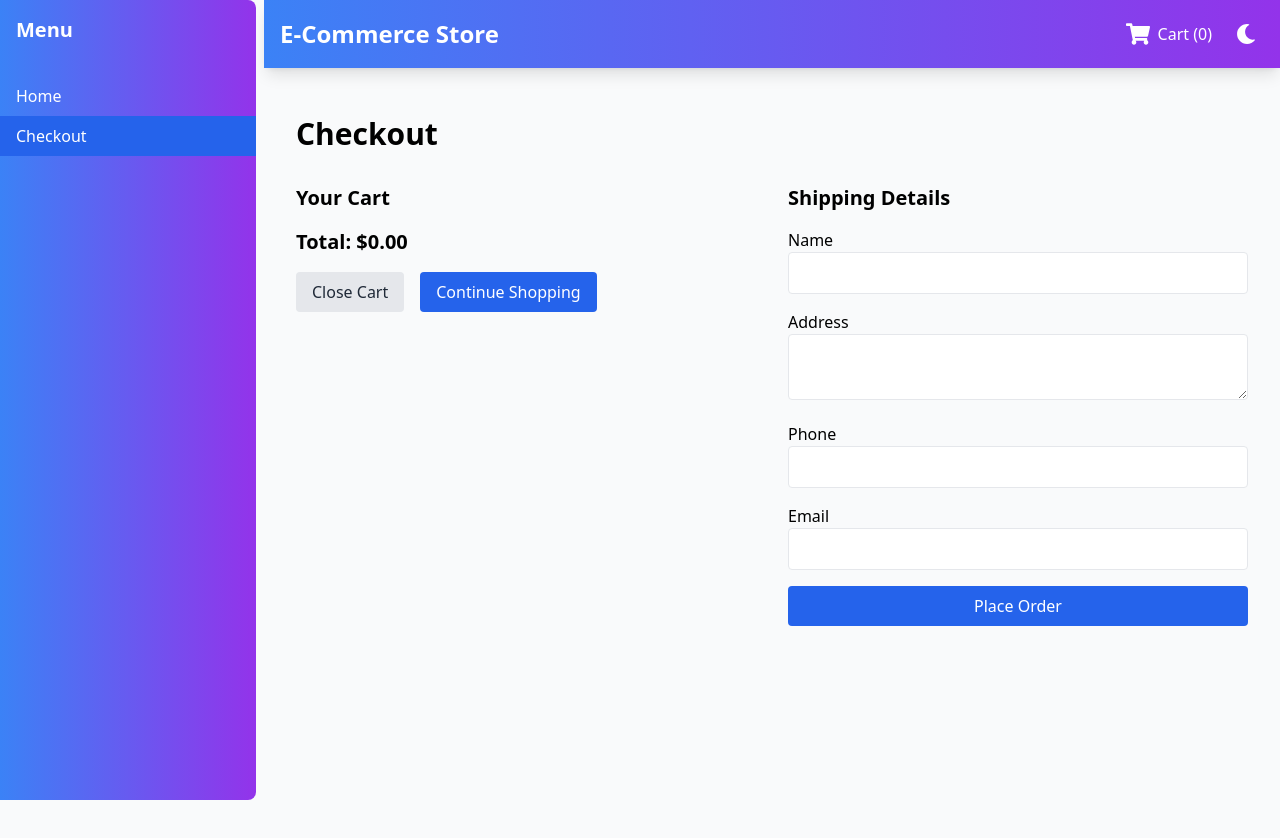
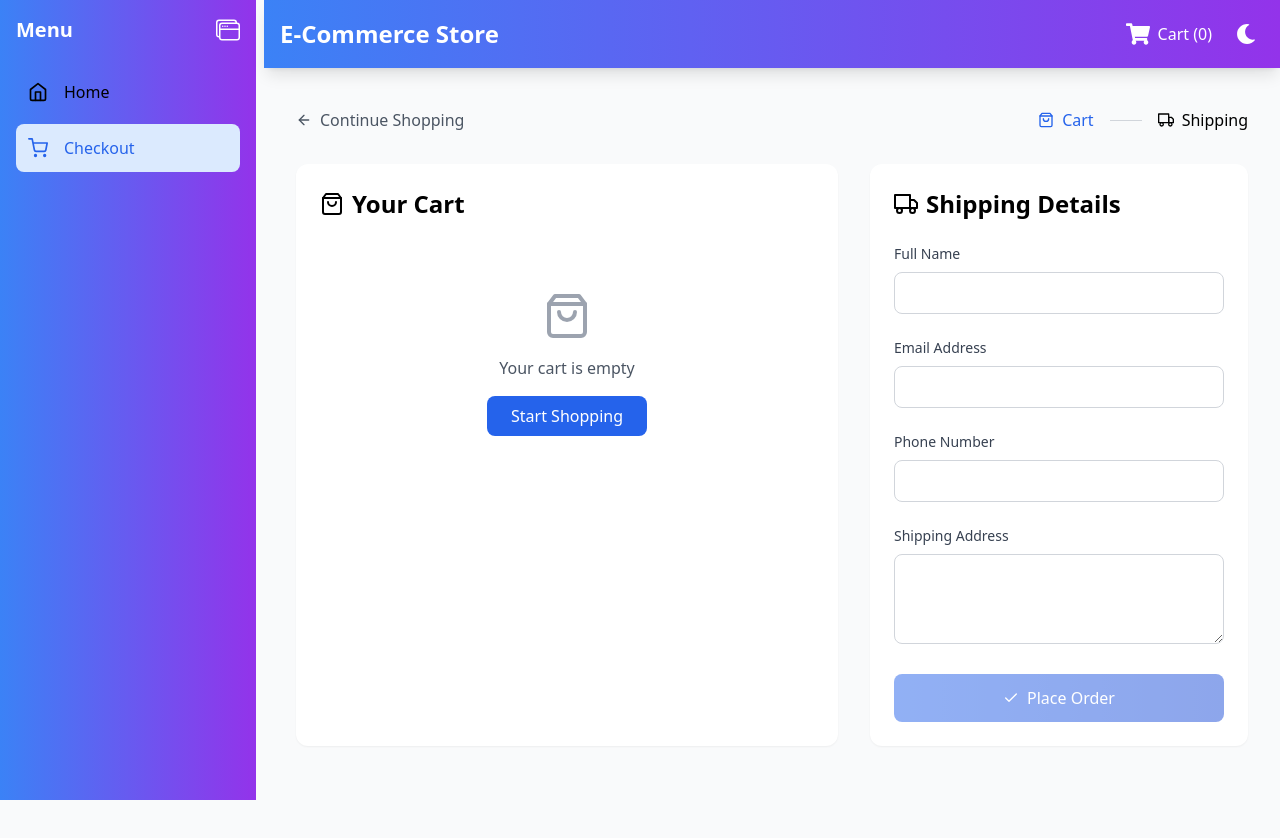
Before and after one commit to freshpex/ecommerce-app, a Next.js app: page /checkout in a window 1280 px wide. Shown: the top 838 px of the page. Before the commit the page ends 800 px from the top, so only its background shows below. Built offline with nearby package versions, Linux system fonts and the light colour scheme.

Commit message:
feat: Add sidebar transition effects and enhance pagination component with navigation buttons.

```diff
--- a/src/app/(routes)/checkout/page.tsx
+++ b/src/app/(routes)/checkout/page.tsx
@@ -5,8 +5,8 @@ import { useStore } from '@/store/useStore';
 import CartItem from '@/components/CartItem';
 import { ShippingDetails } from '@/types';
 import { toast } from 'react-toastify';
-import 'react-toastify/dist/ReactToastify.css';
 import { useRouter } from 'next/navigation';
+import { FiShoppingBag, FiArrowLeft, FiCheck, FiTruck } from 'react-icons/fi';
 
 export default function CheckoutPage() {
   const { cart, totalAmount, clearCart, setShippingDetails, closeCart } = useStore();
@@ -48,135 +48,167 @@ export default function CheckoutPage() {
     toast.success('Order placed successfully!');
   };
 
-  const handleCloseCart = () => {
-    closeCart();
-    router.push('/');
-  };
+  return (
+    <div className="min-h-screen bg-gray-50 dark:bg-gray-900">
+      {/* Progress Bar */}
+      <div className="max-w-7xl mx-auto px-4 py-6">
+        <div className="flex items-center justify-between mb-8">
+          <button
+            onClick={() => router.push('/')}
+            className="flex items-center gap-2 text-gray-600 hover:text-gray-800 dark:text-gray-300 dark:hover:text-white transition-colors"
+          >
+            <FiArrowLeft />
+            Continue Shopping
+          </button>
+          <div className="flex items-center gap-4">
+            <span className="flex items-center gap-2 text-blue-600">
+              <FiShoppingBag />
+              Cart
+            </span>
+            <span className="h-px w-8 bg-gray-300 dark:bg-gray-600" />
+            <span className="flex items-center gap-2">
+              <FiTruck />
+              Shipping
+            </span>
+          </div>
+        </div>
 
-  return (
-    <div className="container mx-auto px-4 py-8">
-      <h1 className="text-3xl font-bold mb-8 dark:text-white">Checkout</h1>
-      <div className="grid grid-cols-1 md:grid-cols-2 gap-8">
-        <div>
-          <h2 className="text-xl font-semibold mb-4 dark:text-white">
-            Your Cart
+        <div className="grid grid-cols-1 lg:grid-cols-12 gap-8">
+          {/* Cart Items Section */}
+          <div className="lg:col-span-7 bg-white dark:bg-gray-800 rounded-xl shadow-sm p-6">
+            <h2 className="text-2xl font-bold mb-6 dark:text-white flex items-center gap-2">
+              <FiShoppingBag /> Your Cart
             </h2>
+
+            {cart.length > 0 ? (
+              <div className="space-y-4">
                 {cart.map((item) => (
                   <CartItem key={item.id} item={item} />
                 ))}
-          <div className="mt-4 text-xl font-semibold dark:text-white">
-            Total: ${totalAmount.toFixed(2)}
+                <div className="mt-6 space-y-4">
+                  <div className="flex justify-between text-lg font-semibold dark:text-white">
+                    <span>Subtotal:</span>
+                    <span>${totalAmount.toFixed(2)}</span>
                   </div>
-          <div className="mt-4 flex gap-4">
-            <button
-              onClick={handleCloseCart}
-              className="bg-gray-200 text-gray-800 py-2 px-4 rounded hover:bg-gray-300"
-            >
-              Close Cart
-            </button>
+                  <div className="flex justify-between text-sm text-gray-600 dark:text-gray-300">
+                    <span>Shipping:</span>
+                    <span>Calculated at next step</span>
+                  </div>
+                  <div className="border-t pt-4">
+                    <div className="flex justify-between text-xl font-bold dark:text-white">
+                      <span>Total:</span>
+                      <span>${totalAmount.toFixed(2)}</span>
+                    </div>
+                  </div>
+                </div>
+              </div>
+            ) : (
+              <div className="text-center py-12">
+                <FiShoppingBag className="mx-auto h-12 w-12 text-gray-400" />
+                <p className="mt-4 text-gray-600 dark:text-gray-300">Your cart is empty</p>
                 <button
                   onClick={() => router.push('/')}
-              className="bg-blue-600 text-white py-2 px-4 rounded hover:bg-blue-700"
+                  className="mt-4 px-6 py-2 bg-blue-600 text-white rounded-lg hover:bg-blue-700 transition-colors"
                 >
-              Continue Shopping
+                  Start Shopping
                 </button>
               </div>
-        </div>
-        <div>
-          <h2 className="text-xl font-semibold mb-4 dark:text-white">
-            Shipping Details
-          </h2>
-          <form onSubmit={handleSubmit} className="space-y-4">
-            <div>
-              <label className="block dark:text-white">Name</label>
-              <input
-                type="text"
-                value={shippingDetails.name}
-                onChange={(e) =>
-                  setLocalShippingDetails({ ...shippingDetails, name: e.target.value })
-                }
-                className="w-full px-4 py-2 border rounded"
-              />
-              {errors.name && (
-                <p className="text-red-600 text-sm">{errors.name}</p>
             )}
           </div>
-            <div>
-              <label className="block dark:text-white">Address</label>
+
+          {/* Shipping Form Section */}
+          <div className="lg:col-span-5">
+            <div className="bg-white dark:bg-gray-800 rounded-xl shadow-sm p-6">
+              <h2 className="text-2xl font-bold mb-6 dark:text-white flex items-center gap-2">
+                <FiTruck /> Shipping Details
+              </h2>
+              <form onSubmit={handleSubmit} className="space-y-6">
+                {Object.entries({
+                  name: "Full Name",
+                  email: "Email Address",
+                  phone: "Phone Number",
+                  address: "Shipping Address"
+                }).map(([key, label]) => (
+                  <div key={key}>
+                    <label className="block text-sm font-medium text-gray-700 dark:text-gray-300 mb-2">
+                      {label}
+                    </label>
+                    {key === 'address' ? (
                       <textarea
-                value={shippingDetails.address}
+                        value={shippingDetails[key as keyof ShippingDetails]}
                         onChange={(e) =>
                           setLocalShippingDetails({
                             ...shippingDetails,
-                    address: e.target.value,
+                            [key]: e.target.value,
                           })
                         }
-                className="w-full px-4 py-2 border rounded"
+                        className="w-full px-4 py-2 border border-gray-300 rounded-lg focus:ring-2 focus:ring-blue-500 focus:border-transparent dark:bg-gray-700 dark:border-gray-600 dark:text-white"
+                        rows={3}
                       />
-              {errors.address && (
-                <p className="text-red-600 text-sm">{errors.address}</p>
+                    ) : (
+                      <input
+                        type={key === 'email' ? 'email' : 'text'}
+                        value={shippingDetails[key as keyof ShippingDetails]}
+                        onChange={(e) =>
+                          setLocalShippingDetails({
+                            ...shippingDetails,
+                            [key]: e.target.value,
+                          })
+                        }
+                        className="w-full px-4 py-2 border border-gray-300 rounded-lg focus:ring-2 focus:ring-blue-500 focus:border-transparent dark:bg-gray-700 dark:border-gray-600 dark:text-white"
+                      />
+                    )}
+                    {errors[key as keyof ShippingDetails] && (
+                      <p className="mt-1 text-sm text-red-600">
+                        {errors[key as keyof ShippingDetails]}
+                      </p>
                     )}
                   </div>
-            <div>
-              <label className="block dark:text-white">Phone</label>
-              <input
-                type="tel"
-                value={shippingDetails.phone}
-                onChange={(e) =>
-                  setLocalShippingDetails({ ...shippingDetails, phone: e.target.value })
-                }
-                className="w-full px-4 py-2 border rounded"
-              />
-              {errors.phone && (
-                <p className="text-red-600 text-sm">{errors.phone}</p>
-              )}
-            </div>
-            <div>
-              <label className="block dark:text-white">Email</label>
-              <input
-                type="email"
-                value={shippingDetails.email}
-                onChange={(e) =>
-                  setLocalShippingDetails({ ...shippingDetails, email: e.target.value })
-                }
-                className="w-full px-4 py-2 border rounded"
-              />
-              {errors.email && (
-                <p className="text-red-600 text-sm">{errors.email}</p>
-              )}
-            </div>
+                ))}
+
                 <button
                   type="submit"
-              className="w-full bg-blue-600 text-white py-2 px-4 rounded hover:bg-blue-700 transition-colors"
+                  disabled={cart.length === 0}
+                  className="w-full py-3 px-4 bg-gradient-to-r from-blue-600 to-blue-700 text-white rounded-lg hover:from-blue-700 hover:to-blue-800 transition-colors disabled:opacity-50 disabled:cursor-not-allowed flex items-center justify-center gap-2"
                 >
-              Place Order
+                  <FiCheck /> Place Order
                 </button>
               </form>
             </div>
           </div>
+        </div>
+      </div>
 
+      {/* Confirmation Modal */}
       {showConfirmation && (
-        <div className="fixed inset-0 bg-black bg-opacity-50 flex items-center justify-center">
-          <div className="bg-white dark:bg-gray-800 p-8 rounded-lg">
-            <h3 className="text-xl font-semibold mb-4 dark:text-white">
+        <div className="fixed inset-0 bg-black/50 backdrop-blur-sm flex items-center justify-center z-50">
+          <div className="bg-white dark:bg-gray-800 rounded-xl p-8 max-w-md w-full mx-4">
+            <h3 className="text-2xl font-bold mb-4 dark:text-white">
               Confirm Order
             </h3>
-            <p className="dark:text-gray-300">
-              Are you sure you want to place this order?
+            <div className="space-y-4">
+              <div className="p-4 bg-gray-50 dark:bg-gray-700 rounded-lg">
+                <p className="text-gray-600 dark:text-gray-300">
+                  Total Amount: ${totalAmount.toFixed(2)}
                 </p>
-            <div className="mt-4 flex gap-4">
+                <p className="text-gray-600 dark:text-gray-300">
+                  Shipping to: {shippingDetails.name}
+                </p>
+              </div>
+              <div className="flex gap-4">
                 <button
                   onClick={handleConfirm}
-                className="bg-blue-600 text-white py-2 px-4 rounded hover:bg-blue-700"
+                  className="flex-1 py-2 px-4 bg-green-600 text-white rounded-lg hover:bg-green-700 transition-colors"
                 >
-                Confirm
+                  Confirm Order
                 </button>
                 <button
                   onClick={() => setShowConfirmation(false)}
-                className="bg-gray-200 text-gray-800 py-2 px-4 rounded hover:bg-gray-300"
+                  className="flex-1 py-2 px-4 bg-gray-200 text-gray-800 rounded-lg hover:bg-gray-300 transition-colors"
                 >
                   Cancel
                 </button>
+              </div>
             </div>
           </div>
         </div>
--- a/src/app/globals.css
+++ b/src/app/globals.css
@@ -1,3 +1,49 @@
 @tailwind base;
 @tailwind components;
 @tailwind utilities;
+
+:root {
+  --sidebar-width: 16rem;
+}
+
+.sidebar-transition {
+  transition: all 0.3s ease-in-out;
+  height: 100vh;
+  position: sticky;
+  top: 0;
+  overflow-y: auto;
+}
+
+.content-transition {
+  transition: margin-left 0.3s ease-in-out;
+}
+
+.sidebar-expanded {
+  width: var(--sidebar-width);
+  min-height: 100vh;
+}
+
+.sidebar-collapsed {
+  width: 5rem;
+  min-height: 100vh;
+}
+
+/* Add custom scrollbar for sidebar */
+.sidebar-transition::-webkit-scrollbar {
+  width: 4px;
+}
+
+.sidebar-transition::-webkit-scrollbar-track {
+  background: transparent;
+}
+
+.sidebar-transition::-webkit-scrollbar-thumb {
+  background: rgba(255, 255, 255, 0.2);
+  border-radius: 4px;
+}
+
+@media (max-width: 768px) {
+  .sidebar-collapsed {
+    width: 0;
+  }
+}
--- a/src/app/layout.tsx
+++ b/src/app/layout.tsx
@@ -15,7 +15,7 @@ export default function RootLayout({
         <Providers>
           <div className="flex gap-2 min-h-screen">
             <Sidebar />
-            <div className="flex-1 flex flex-col min-h-screen">
+            <div className="flex-1 flex flex-col min-h-screen content-transition">
               <Header />
               <main className="flex-1 p-4">
                 <div className="max-w-7xl mx-auto w-full">
--- a/src/components/Header.tsx
+++ b/src/components/Header.tsx
@@ -4,7 +4,7 @@ import Link from 'next/link';
 import { useStore } from '@/store/useStore';
 import { useTheme } from 'next-themes';
 import { useState, useEffect } from 'react';
-import { FaBars, FaWindowClose, FaWindowMaximize, FaShoppingCart } from 'react-icons/fa';
+import { FaBars, FaShoppingCart } from 'react-icons/fa';
 import { FaSun, FaMoon } from 'react-icons/fa';
 
 export default function Header() {
@@ -12,7 +12,6 @@ export default function Header() {
   const totalItems = cart.reduce((sum, item) => sum + item.quantity, 0);
   const { theme, setTheme } = useTheme();
   const [mounted, setMounted] = useState(false);
-  const isSidebarOpen = useStore((state) => state.isSidebarOpen);
   const toggleSidebar = useStore((state) => state.toggleSidebar);
 
   useEffect(() => {
@@ -22,7 +21,7 @@ export default function Header() {
   if (!mounted) return null;
 
   return (
-    <header className="sticky top-0 right-0 z-20 bg-gradient-to-r from-blue-500 to-purple-600 text-white shadow-lg">
+    <header className="sticky top-0 right-0 z-20 bg-gradient-to-r from-blue-500 to-purple-600 dark:from-gray-900 dark:to-gray-800 text-white shadow-lg">
       <div className="px-4 py-4 flex justify-between items-center">
         <div className="flex items-center gap-4">
           <button
--- a/src/components/Sidebar.tsx
+++ b/src/components/Sidebar.tsx
@@ -1,38 +1,105 @@
 'use client';
 
+import { useStore } from '@/store/useStore';
+import { useEffect, useState } from 'react';
+import { IoClose } from 'react-icons/io5';
+import { BsWindow, BsWindowStack } from 'react-icons/bs';
 import Link from 'next/link';
 import { usePathname } from 'next/navigation';
-import { useStore } from '@/store/useStore';
-import { FaWindowClose } from 'react-icons/fa';
+import { FiHome, FiShoppingCart } from 'react-icons/fi';
+
+interface MenuItem {
+  icon: React.ReactElement;
+  label: string;
+  href: string;
+}
 
 export default function Sidebar() {
-  const isSidebarOpen = useStore((state) => state.isSidebarOpen);
-  const toggleSidebar = useStore((state) => state.toggleSidebar);
+  const [isMobile, setIsMobile] = useState(false);
+  const { isSidebarOpen, toggleSidebar, isDesktopSidebarOpen, toggleDesktopSidebar } = useStore();
   const pathname = usePathname();
 
+  useEffect(() => {
+    const checkMobile = () => {
+      setIsMobile(window.innerWidth < 768);
+    };
+    checkMobile();
+    window.addEventListener('resize', checkMobile);
+    return () => window.removeEventListener('resize', checkMobile);
+  }, []);
+
+  const sidebarClass = isMobile
+    ? `fixed inset-y-0 left-0 z-40 ${
+        isSidebarOpen ? 'translate-x-0' : '-translate-x-full'
+      }`
+    : `sidebar-transition h-screen ${
+        isDesktopSidebarOpen ? 'sidebar-expanded' : 'sidebar-collapsed'
+      }`;
+
+  const renderMenuItem = (item: MenuItem) => {
+    const isActive = pathname === item.href;
+    return (
+      <Link
+        href={item.href}
+        className={`flex items-center gap-4 p-3 rounded-lg transition-colors ${
+          isActive
+            ? 'bg-blue-100 dark:bg-gray-700 text-blue-600 dark:text-blue-400'
+            : 'hover:bg-gray-100 dark:hover:bg-gray-700'
+        }`}
+      >
+        <div className="text-xl">{item.icon}</div>
+        {(isMobile ? isSidebarOpen : isDesktopSidebarOpen) && (
+          <span className="whitespace-nowrap">{item.label}</span>
+        )}
+      </Link>
+    );
+  };
+
   return (
-    <div
-      className={`h-screen w-64 shrink-0 ${
-        isSidebarOpen ? 'fixed z-30 md:relative' : 'fixed -translate-x-full md:relative md:translate-x-0'
-     } transition-transform duration-300 ease-in-out bg-gradient-to-r from-blue-500 to-purple-600 dark:from-gray-800 dark:to-gray-900 text-white rounded-r-lg`}
-    >
-      <div className="flex justify-between items-center p-4">
-        <h2 className="text-xl font-bold">Menu</h2>
-        <button
-          onClick={toggleSidebar}
-          className="text-white focus:outline-none md:hidden"
-        >
-          <FaWindowClose size={24} />
-        </button>
+    <aside className={`${sidebarClass} ${
+      "dark:bg-gradient-to-b dark:from-gray-900 dark:to-gray-800 bg-gradient-to-r from-blue-500 to-purple-600"
+    }`}>
+      <div className="flex flex-col h-full">
+        <div className="p-4">
+          <div className="flex justify-between items-center mb-6">
+            {(isMobile ? isSidebarOpen : isDesktopSidebarOpen) && (
+              <h2 className="text-xl font-bold text-white">Menu</h2>
+            )}
+            {isMobile ? (
+              <button onClick={toggleSidebar} className="text-white hover:text-gray-300">
+                <IoClose size={24} />
+              </button>
+            ) : (
+              <button onClick={toggleDesktopSidebar} className="text-white hover:text-gray-300">
+                {isDesktopSidebarOpen ? (
+                  <BsWindowStack size={24} />
+                ) : (
+                  <BsWindow size={24} />
+                )}
+              </button>
+            )}
+          </div>
+          <nav className="flex flex-col gap-2">
+            {menuItems.map((item, index) => (
+              <div key={index}>{renderMenuItem(item)}</div>
+            ))}
+          </nav>
+        </div>
       </div>
-      <nav className="mt-4">
-        <Link href="/" className={`block py-2 px-4 hover:bg-blue-600 dark:hover:bg-gray-700 transition-colors ${pathname === '/' ? 'bg-blue-600 dark:bg-gray-700' : ''}`}>
-          Home
-        </Link>
-        <Link href="/checkout" className={`block py-2 px-4 hover:bg-blue-600 dark:hover:bg-gray-700 transition-colors ${pathname === '/checkout' ? 'bg-blue-600 dark:bg-gray-700' : ''}`}>
-          Checkout
-        </Link>
-      </nav>
-    </div>
+    </aside>
   );
 }
+
+const menuItems = [
+  {
+    icon: <FiHome size={20} />,
+    label: 'Home',
+    href: '/'
+  },
+  {
+    icon: <FiShoppingCart size={20} />,
+    label: 'Checkout',
+    href: '/checkout'
+  },
+  // More items for further developement
+];
--- a/src/store/useStore.ts
+++ b/src/store/useStore.ts
@@ -15,6 +15,8 @@ interface StoreState {
   closeCart: () => void;
   isSidebarOpen: boolean;
   toggleSidebar: () => void;
+  isDesktopSidebarOpen: boolean;
+  toggleDesktopSidebar: () => void;
 }
 
 export const useStore = create<StoreState>()(
@@ -30,6 +32,7 @@ export const useStore = create<StoreState>()(
       },
       isCartOpen: false,
       isSidebarOpen: true,
+      isDesktopSidebarOpen: true,
       addToCart: (product) =>
         set((state) => {
           const existingItem = get().cart.find((item) => item.id === product.id);
@@ -73,6 +76,7 @@ export const useStore = create<StoreState>()(
       setShippingDetails: (details) => set({ shippingDetails: details }),
       closeCart: () => set({ isCartOpen: false }),
       toggleSidebar: () => set((state) => ({ isSidebarOpen: !state.isSidebarOpen })),
+      toggleDesktopSidebar: () => set((state) => ({ isDesktopSidebarOpen: !state.isDesktopSidebarOpen })),
     }),
     {
       name: 'cart-storage',
```
Also changed, not shown: src/components/Pagination.tsx (+111 -10 lines), 1 other file (tests, documents, lock files or other folders). Lines whose indentation alone changed are shown as unchanged.
